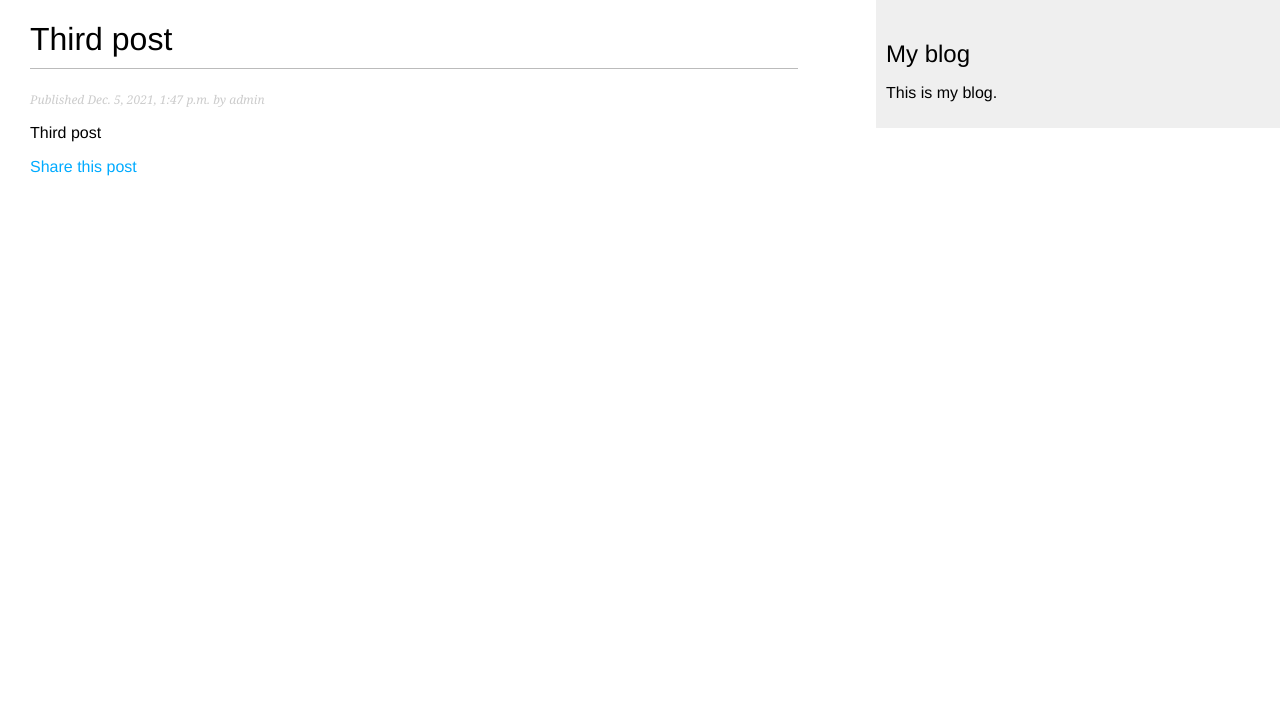
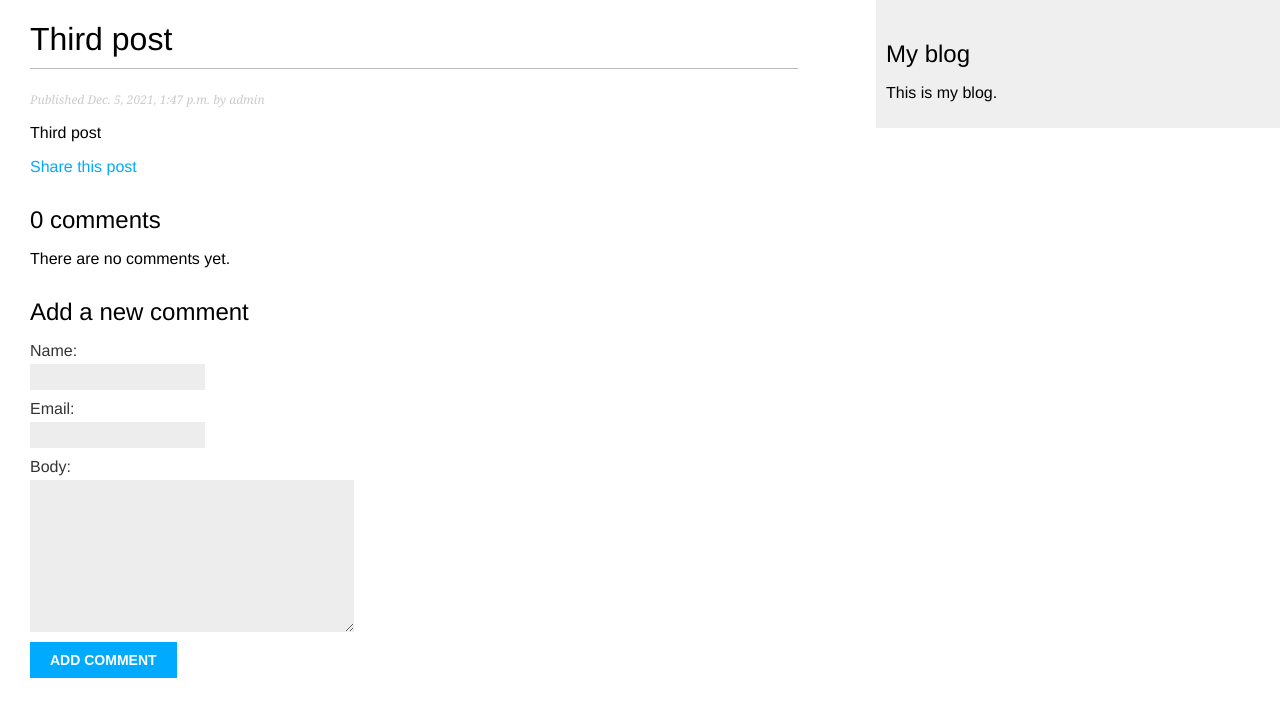
Before and after one commit to Rinat-h/Blog_project, a Django app: a page that uses templates/blog/post/detail.html in a window 1280 px wide. Shown: the top 717 px of the page. Run offline with Django 3.2, Linux system fonts and the light colour scheme; data comes from the database, SQL or seed files in the repository; both versions use the stored data as it was after the commit.

Commit message:
added comment system

```diff
--- a/blog/forms.py
+++ b/blog/forms.py
@@ -1,4 +1,6 @@
 from django import forms
+
+from .models import Comment
 
 
 class EmailPostForm(forms.Form):
@@ -7,3 +9,10 @@ class EmailPostForm(forms.Form):
     to = forms.EmailField()
     comments = forms.CharField(required=False,
                                widget=forms.Textarea)
+
+
+class CommentForm(forms.ModelForm):
+
+    class Meta:
+        model = Comment
+        fields = ('name', 'email', 'body')
--- a/blog/models.py
+++ b/blog/models.py
@@ -45,3 +45,21 @@ class Post(models.Model):
                        args=[self.publish.year,
                              self.publish.month,
                              self.publish.day, self.slug])
+
+
+class Comment(models.Model):
+    post = models.ForeignKey(Post,
+                             on_delete=models.CASCADE,
+                             related_name='comments')
+    name = models.CharField(max_length=80)
+    email = models.EmailField()
+    body = models.TextField()
+    created = models.DateTimeField(auto_now_add=True)
+    updated = models.DateTimeField(auto_now=True)
+    active = models.BooleanField(default=True)
+
+    class Meta:
+        ordering = ('created',)
+
+    def __str__(self):
+        return f'Comment by {self.name} on {self.post}'
--- a/blog/views.py
+++ b/blog/views.py
@@ -2,7 +2,7 @@ from django.core.mail import send_mail
 from django.shortcuts import render, get_object_or_404
 from django.views.generic import ListView
 
-from .forms import EmailPostForm
+from .forms import EmailPostForm, CommentForm
 from .models import Post
 
 
@@ -22,10 +22,23 @@ def post_detail(request, year, month, day, post):
                              publish__month=month,
                              publish__day=day,
                              )
+    comments = post.comments.filter(active=True)
+    new_comment = None
+    if request.method == 'POST':
+        comment_form = CommentForm(data=request.POST)
+        if comment_form.is_valid():
+            new_comment = comment_form.save(commit=False)
+            new_comment.post = post
+            new_comment.save()
+    else:
+        comment_form = CommentForm()
 
     return render(request,
                   'blog/post/detail.html',
-                  {'post': post})
+                  {'post': post,
+                   'comments': comments,
+                   'new_comment': new_comment,
+                   'comment_form': comment_form})
 
 
 def post_share(request, post_id):
--- a/templates/blog/post/detail.html
+++ b/templates/blog/post/detail.html
@@ -11,5 +11,33 @@
     Share this post
   </a>
 </p>
+{% with comments.count as total_comments %}
+  <h2>
+    {{ total_comments }} comment{{ total_comments|pluralize }}
+  </h2>
+{% endwith %}
+
+{% for comment in comments %}
+  <div class="comment">
+    <p class="info">
+      Comment {{ forloop.counter }} by {{ comment.name }}
+      {{ comment.created }}
+    </p>
+    {{ comment.body|linebreaks }}
+  </div>
+{% empty %}
+  <p>There are no comments yet.</p>
+{% endfor %}
+
+    {% if new_comment %}
+  <h2>Your comment has been added.</h2>
+    {% else %}
+  <h2>Add a new comment</h2>
+  <form method="post">
+    {{ comment_form.as_p }}
+    {% csrf_token %}
+    <p><input type="submit" value="Add comment"></p>
+  </form>
+    {% endif %}
 
 {% endblock %}
```
Also changed, not shown: blog/admin.py (+8 -1 lines), db.sqlite3.
